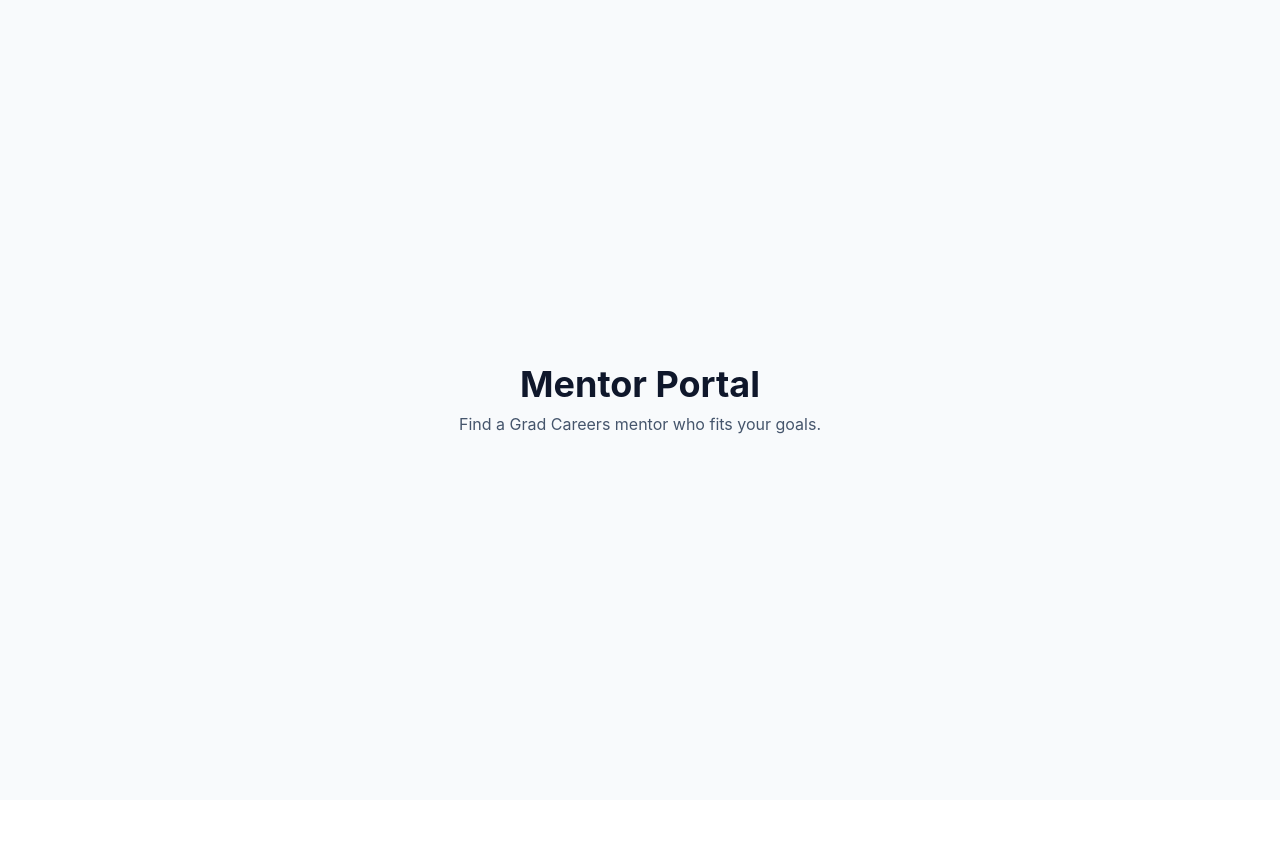
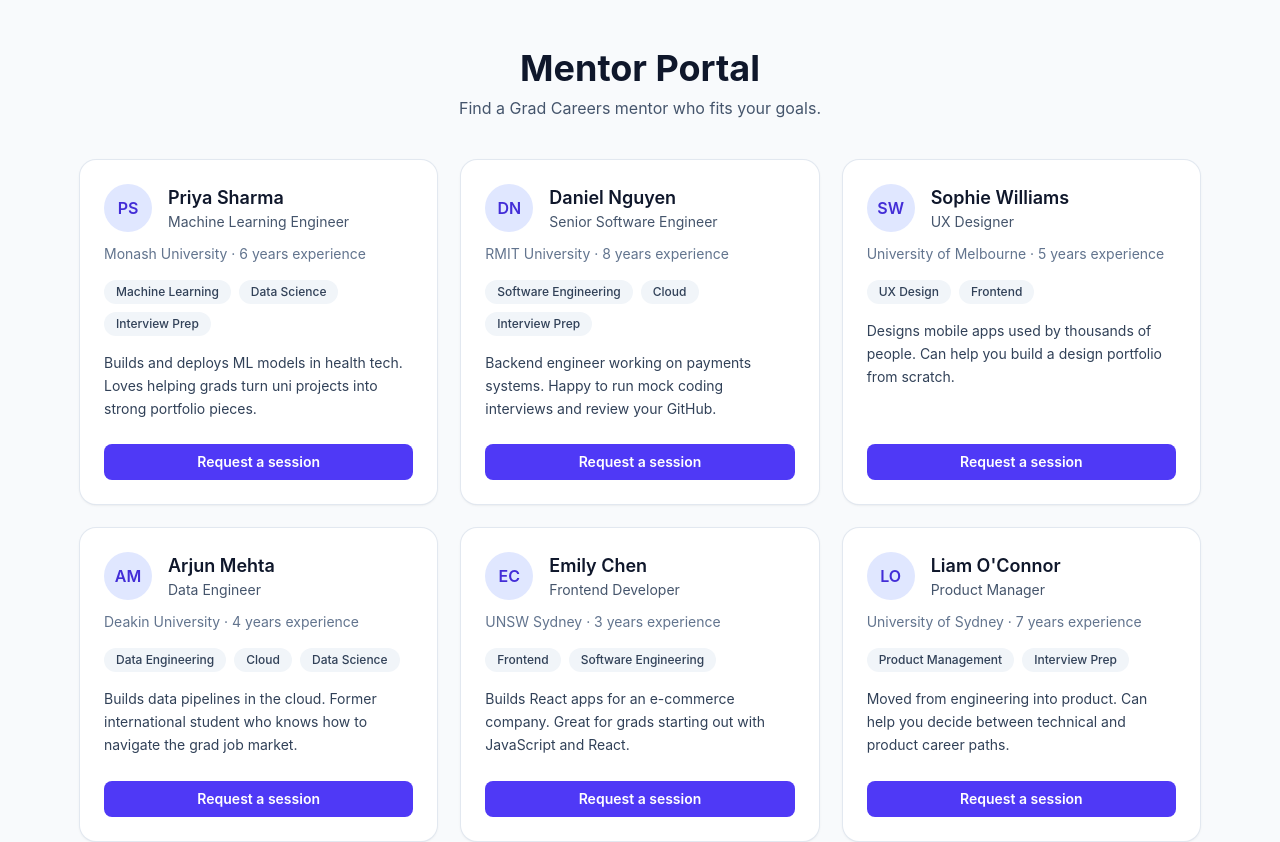
Before and after one commit to nehaanil79/mentor-portal, a React (Vite) app: page / in a window 1280 px wide. Shown: the top 842 px of the page. Before the commit the page ends 800 px from the top, so only its background shows below. Built offline with nearby package versions, Linux system fonts and the light colour scheme.

Commit message:
Add mentor data and MentorCard component

```diff
--- a/src/App.jsx
+++ b/src/App.jsx
@@ -1,11 +1,22 @@
+import MentorCard from "./components/MentorCard"
+import { mentors } from "./data/mentors"
+
 function App() {
   return (
-    <main className="min-h-screen bg-slate-50 flex items-center justify-center">
-      <div className="text-center">
-        <h1 className="text-4xl font-bold text-slate-900">Mentor Portal</h1>
-        <p className="mt-2 text-slate-600">
-          Find a Grad Careers mentor who fits your goals.
-        </p>
+    <main className="min-h-screen bg-slate-50">
+      <div className="mx-auto max-w-6xl px-4 py-12">
+        <header className="mb-10 text-center">
+          <h1 className="text-4xl font-bold text-slate-900">Mentor Portal</h1>
+          <p className="mt-2 text-slate-600">
+            Find a Grad Careers mentor who fits your goals.
+          </p>
+        </header>
+
+        <div className="grid gap-6 sm:grid-cols-2 lg:grid-cols-3">
+          {mentors.map((mentor) => (
+            <MentorCard key={mentor.id} mentor={mentor} />
+          ))}
+        </div>
       </div>
     </main>
   )
--- /dev/null
+++ b/src/components/MentorCard.jsx
@@ -0,0 +1,46 @@
+function MentorCard({ mentor }) {
+  const initials = mentor.name
+    .split(" ")
+    .map((part) => part[0])
+    .join("")
+
+  return (
+    <article className="flex flex-col rounded-2xl bg-white p-6 shadow-sm ring-1 ring-slate-200">
+      <div className="flex items-center gap-4">
+        <div className="flex h-12 w-12 items-center justify-center rounded-full bg-indigo-100 font-semibold text-indigo-700">
+          {initials}
+        </div>
+        <div>
+          <h2 className="text-lg font-semibold text-slate-900">{mentor.name}</h2>
+          <p className="text-sm text-slate-600">{mentor.role}</p>
+        </div>
+      </div>
+
+      <p className="mt-3 text-sm text-slate-500">
+        {mentor.university} · {mentor.yearsExperience} years experience
+      </p>
+
+      <div className="mt-4 flex flex-wrap gap-2">
+        {mentor.expertise.map((skill) => (
+          <span
+            key={skill}
+            className="rounded-full bg-slate-100 px-3 py-1 text-xs font-medium text-slate-700"
+          >
+            {skill}
+          </span>
+        ))}
+      </div>
+
+      <p className="mt-4 flex-1 text-sm leading-relaxed text-slate-700">{mentor.bio}</p>
+
+      <button
+        type="button"
+        className="mt-6 rounded-lg bg-indigo-600 px-4 py-2 text-sm font-semibold text-white hover:bg-indigo-700"
+      >
+        Request a session
+      </button>
+    </article>
+  )
+}
+
+export default MentorCard
--- /dev/null
+++ b/src/data/mentors.js
@@ -0,0 +1,74 @@
+export const mentors = [
+  {
+    id: 1,
+    name: "Priya Sharma",
+    role: "Machine Learning Engineer",
+    university: "Monash University",
+    expertise: ["Machine Learning", "Data Science", "Interview Prep"],
+    yearsExperience: 6,
+    bio: "Builds and deploys ML models in health tech. Loves helping grads turn uni projects into strong portfolio pieces.",
+  },
+  {
+    id: 2,
+    name: "Daniel Nguyen",
+    role: "Senior Software Engineer",
+    university: "RMIT University",
+    expertise: ["Software Engineering", "Cloud", "Interview Prep"],
+    yearsExperience: 8,
+    bio: "Backend engineer working on payments systems. Happy to run mock coding interviews and review your GitHub.",
+  },
+  {
+    id: 3,
+    name: "Sophie Williams",
+    role: "UX Designer",
+    university: "University of Melbourne",
+    expertise: ["UX Design", "Frontend"],
+    yearsExperience: 5,
+    bio: "Designs mobile apps used by thousands of people. Can help you build a design portfolio from scratch.",
+  },
+  {
+    id: 4,
+    name: "Arjun Mehta",
+    role: "Data Engineer",
+    university: "Deakin University",
+    expertise: ["Data Engineering", "Cloud", "Data Science"],
+    yearsExperience: 4,
+    bio: "Builds data pipelines in the cloud. Former international student who knows how to navigate the grad job market.",
+  },
+  {
+    id: 5,
+    name: "Emily Chen",
+    role: "Frontend Developer",
+    university: "UNSW Sydney",
+    expertise: ["Frontend", "Software Engineering"],
+    yearsExperience: 3,
+    bio: "Builds React apps for an e-commerce company. Great for grads starting out with JavaScript and React.",
+  },
+  {
+    id: 6,
+    name: "Liam O'Connor",
+    role: "Product Manager",
+    university: "University of Sydney",
+    expertise: ["Product Management", "Interview Prep"],
+    yearsExperience: 7,
+    bio: "Moved from engineering into product. Can help you decide between technical and product career paths.",
+  },
+  {
+    id: 7,
+    name: "Fatima Rahman",
+    role: "Data Scientist",
+    university: "Monash University",
+    expertise: ["Data Science", "Machine Learning"],
+    yearsExperience: 5,
+    bio: "Uses data to improve customer experience at a large retailer. Enjoys reviewing data science projects and resumes.",
+  },
+  {
+    id: 8,
+    name: "Marcus Lee",
+    role: "Cloud Solutions Architect",
+    university: "RMIT University",
+    expertise: ["Cloud", "Software Engineering"],
+    yearsExperience: 10,
+    bio: "Designs cloud systems for enterprise clients. Can guide you through AWS and Azure certifications.",
+  },
+]
```
